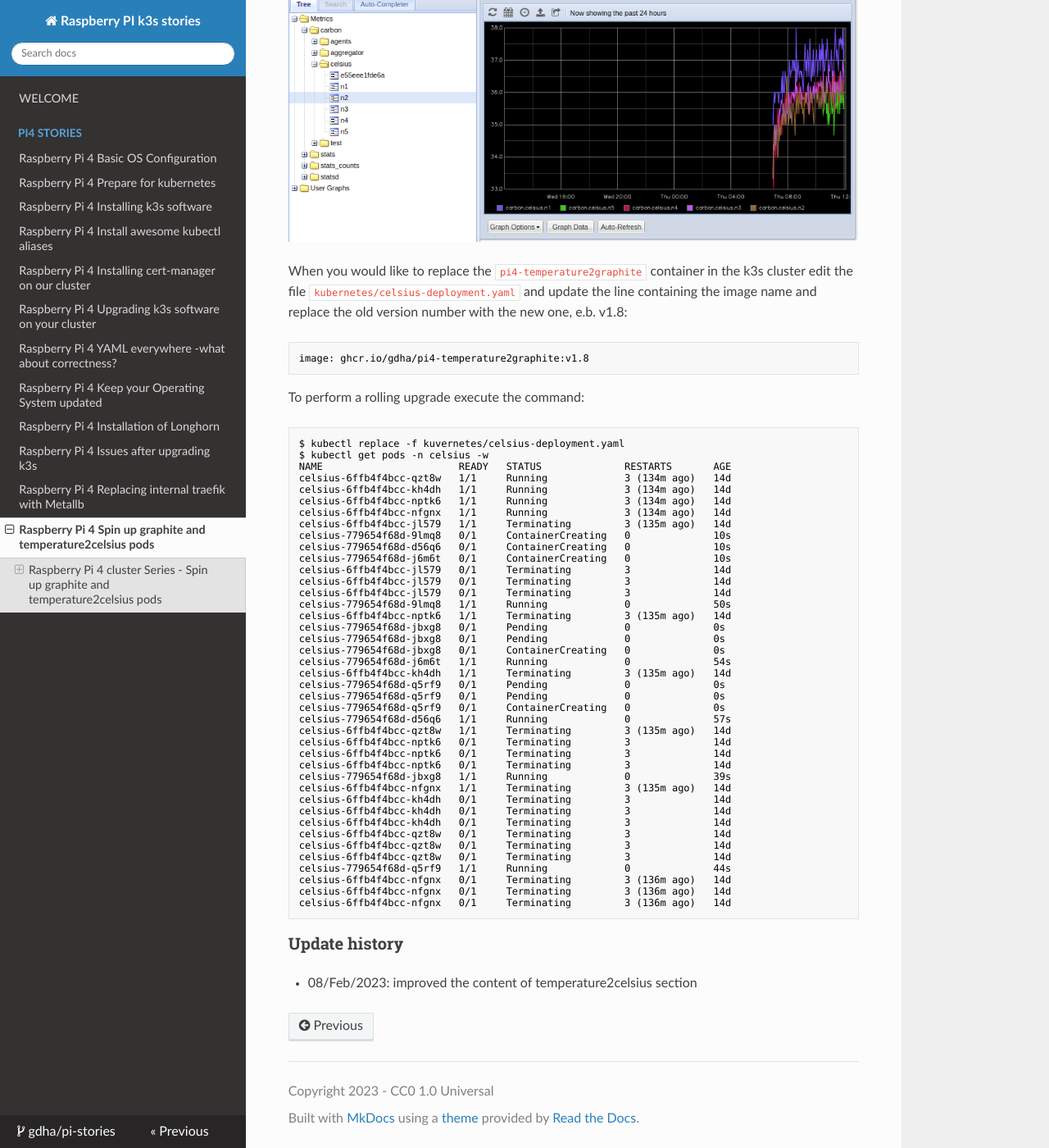
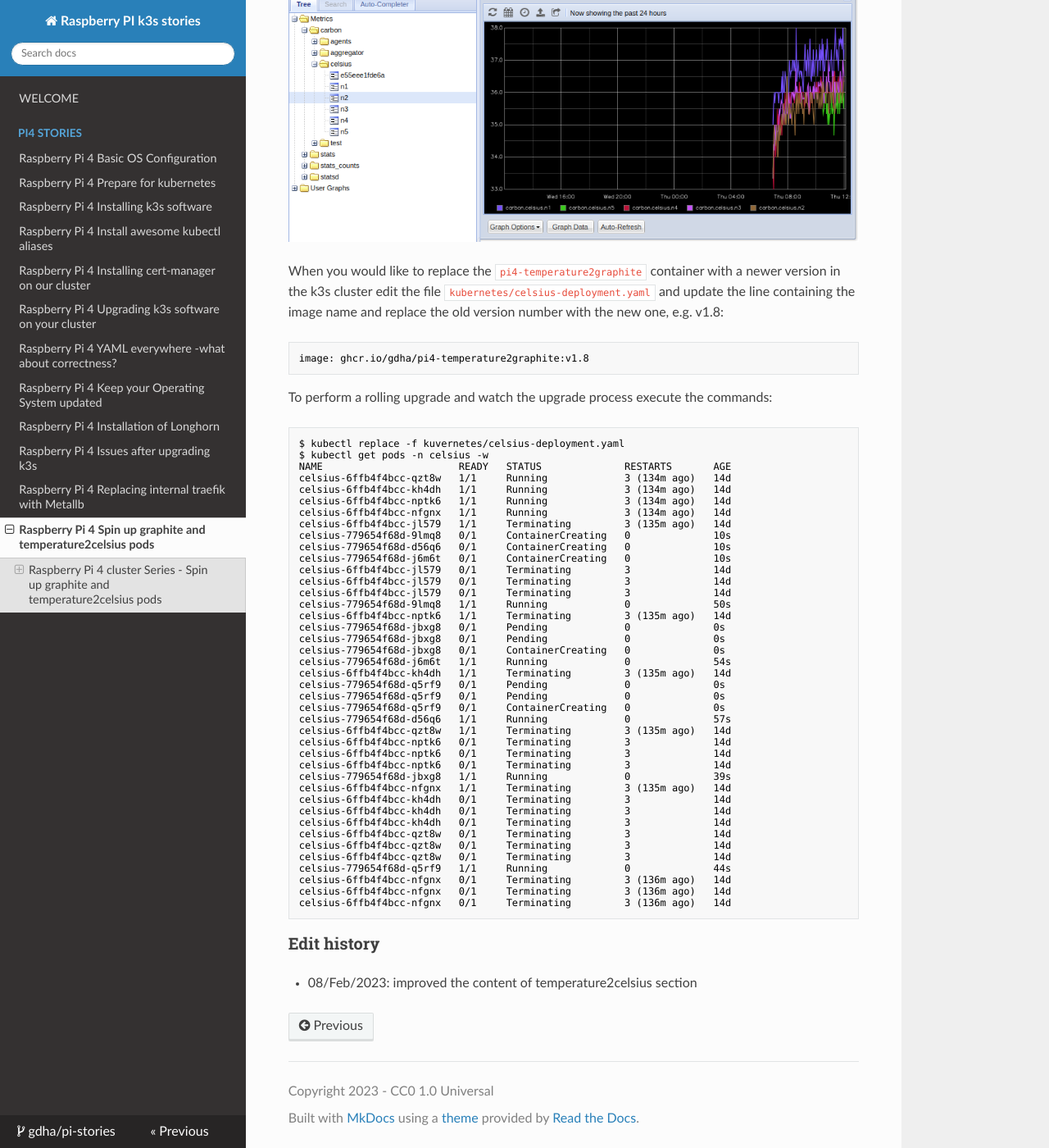
Before and after one commit to gdha/pi-stories, an MkDocs documentation site: the page built from docs/pi-stories12.md, in a window 1280 px wide and 1400 px high, scrolled down 3538 px. Shown: the whole window at 82% size. Built offline with MkDocs 1.6.1, drawn with Linux system fonts in a browser that asks for light colours; nearby versions of some CDN libraries.

Commit message:
temperature2celsius section updated

````diff
--- a/docs/pi-stories12.md
+++ b/docs/pi-stories12.md
@@ -172,13 +172,13 @@ After a couple of minutes you can check the graphite site again:
 
 ![](img/graphite-celsius.png)
 
-When you would like to replace the `pi4-temperature2graphite` container in the k3s cluster edit the file `kubernetes/celsius-deployment.yaml` and update the line containing the image name and replace the old version number with the new one, e.b. v1.8:
+When you would like to replace the `pi4-temperature2graphite` container with a newer version in the k3s cluster edit the file `kubernetes/celsius-deployment.yaml` and update the line containing the image name and replace the old version number with the new one, e.g. v1.8:
 
 ```bash
 image: ghcr.io/gdha/pi4-temperature2graphite:v1.8
 ```
 
-To perform a rolling upgrade execute the command:
+To perform a rolling upgrade and watch the upgrade process execute the commands:
 
 ```bash
 $ kubectl replace -f kuvernetes/celsius-deployment.yaml
@@ -223,6 +223,6 @@ celsius-6ffb4f4bcc-nfgnx   0/1     Terminating         3 (136m ago)   14d
 celsius-6ffb4f4bcc-nfgnx   0/1     Terminating         3 (136m ago)   14d
 celsius-6ffb4f4bcc-nfgnx   0/1     Terminating         3 (136m ago)   14d
 ```
-### Update history
+### Edit history
 
 * 08/Feb/2023: improved the content of temperature2celsius section
````
